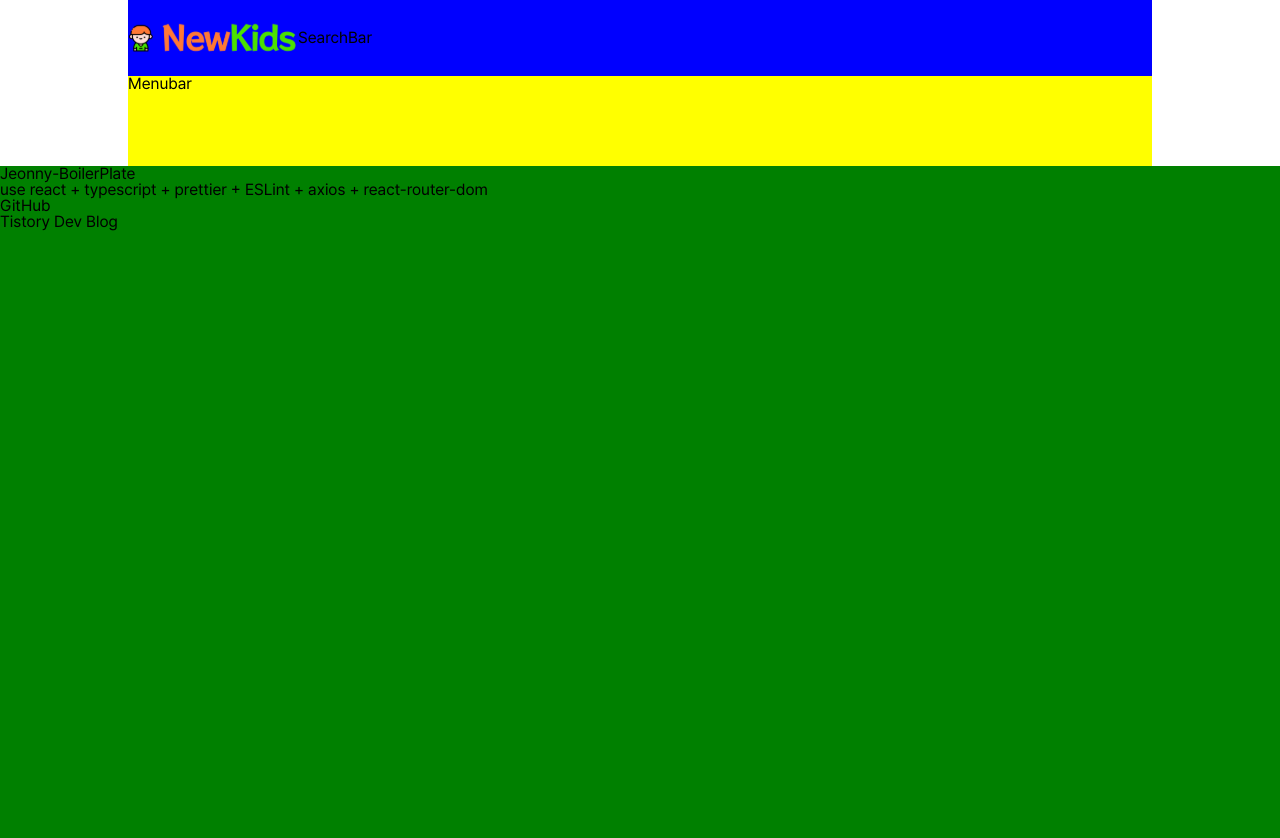
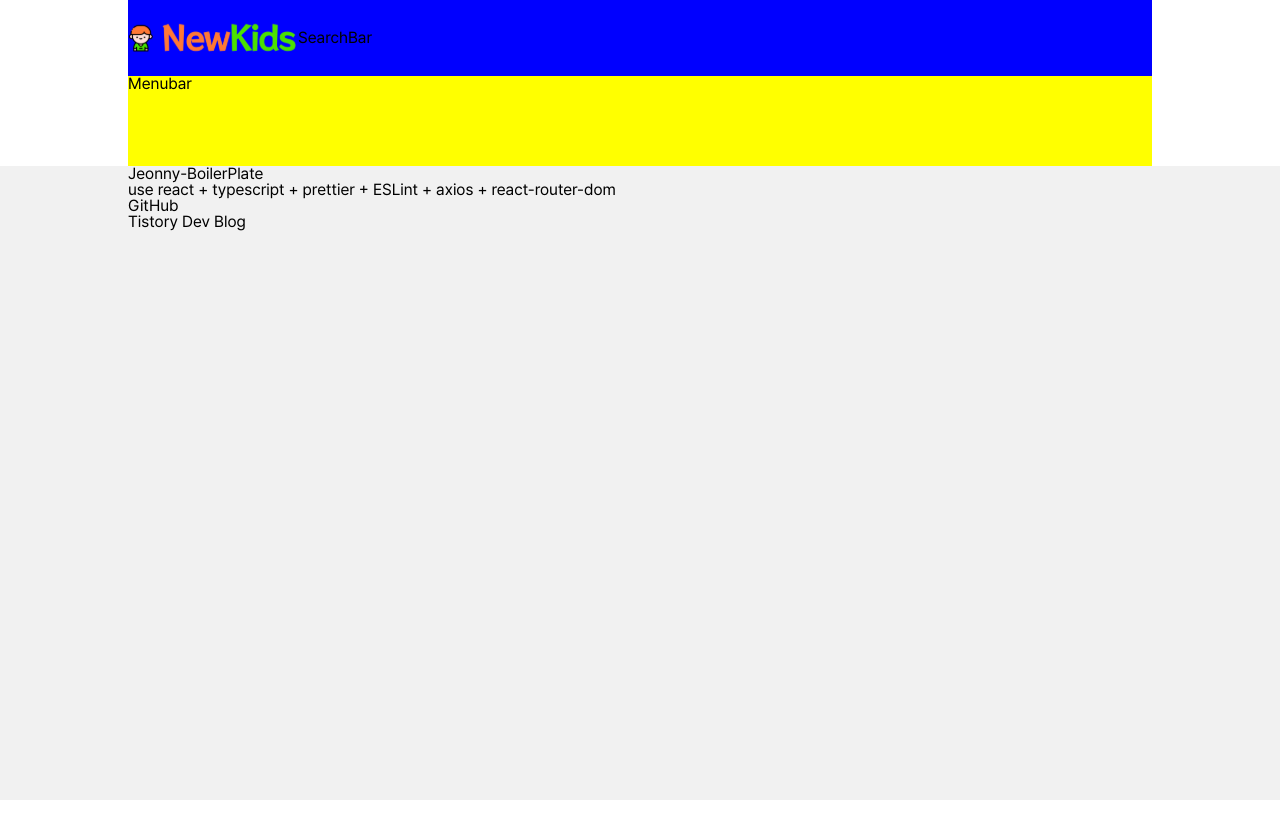
Before and after one commit to Chaos0103/newkids, a React (Vite) app in the folder client/: page / in a window 1280 px wide. Shown: the top 838 px of the page. After the commit the page ends 800 px from the top, so only its background shows below. Built offline with nearby package versions, Linux system fonts and the light colour scheme.

Commit message:
design: 페이지 레이아웃 확인용 배경 추가

```diff
--- a/client/src/layouts/common/PageLayout/style.ts
+++ b/client/src/layouts/common/PageLayout/style.ts
@@ -5,4 +5,5 @@ export const PageLayoutContainer = styled.div`
 	min-height: 100vh;
 	max-height: 100vh;
 	padding-top: 166px;
+	background-color: #f1f1f1;
 `;
--- a/client/src/layouts/page/IndexPageLayout/index.tsx
+++ b/client/src/layouts/page/IndexPageLayout/index.tsx
@@ -1,5 +1,5 @@
 import React, { ReactNode } from 'react';
-import { FullContentLayout } from 'layouts/common/ContentLayout';
+import { ContentLayout } from 'layouts/common/ContentLayout';
 import { IndexPageLayoutContainer } from './style';
 
 interface IIndexPageLayoutProps {
@@ -9,7 +9,7 @@ interface IIndexPageLayoutProps {
 function IndexPageLayout({ RecommandArticles }: IIndexPageLayoutProps) {
 	return (
 		<IndexPageLayoutContainer>
-			<FullContentLayout>{RecommandArticles}</FullContentLayout>
+			<ContentLayout>{RecommandArticles}</ContentLayout>
 		</IndexPageLayoutContainer>
 	);
 }
--- a/client/src/pages/IndexPage.tsx
+++ b/client/src/pages/IndexPage.tsx
@@ -7,7 +7,7 @@ function IndexPage() {
 		<PageLayout>
 			<IndexPageLayout
 				RecommandArticles={
-					<div style={{ backgroundColor: 'green', height: '100vh' }}>
+					<div>
 						<h1>Jeonny-BoilerPlate</h1>
 						<h2>use react + typescript + prettier + ESLint + axios + react-router-dom</h2>
 						<a href="https://github.com/" target="_blank" rel="noreferrer">
```
